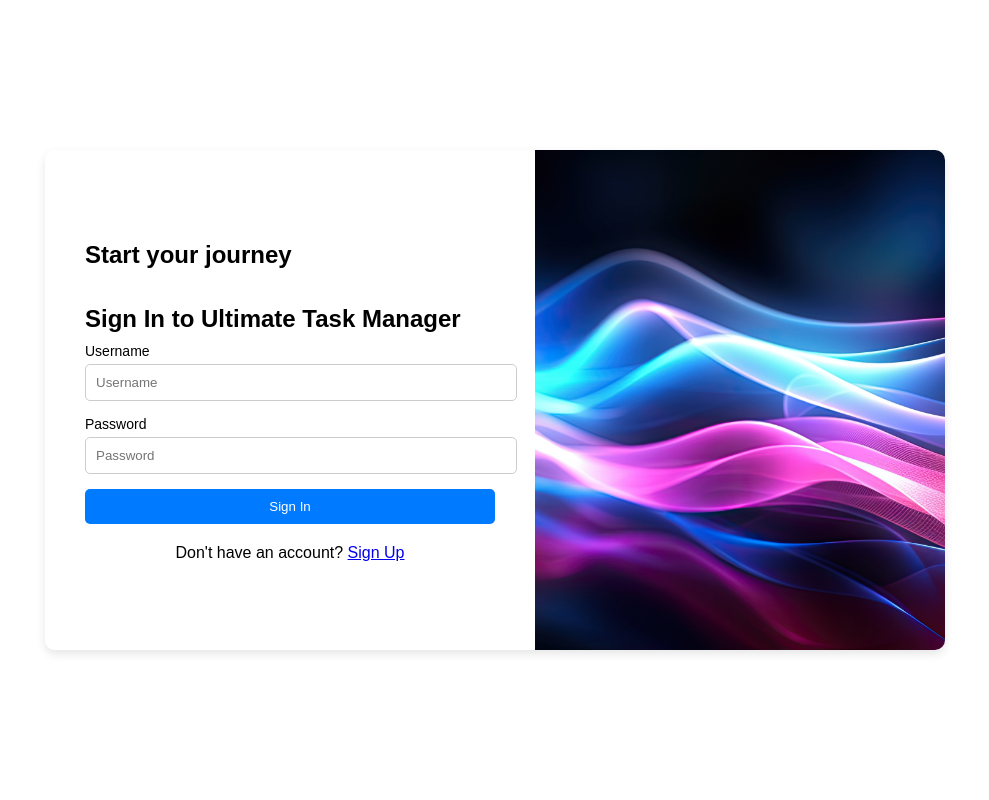
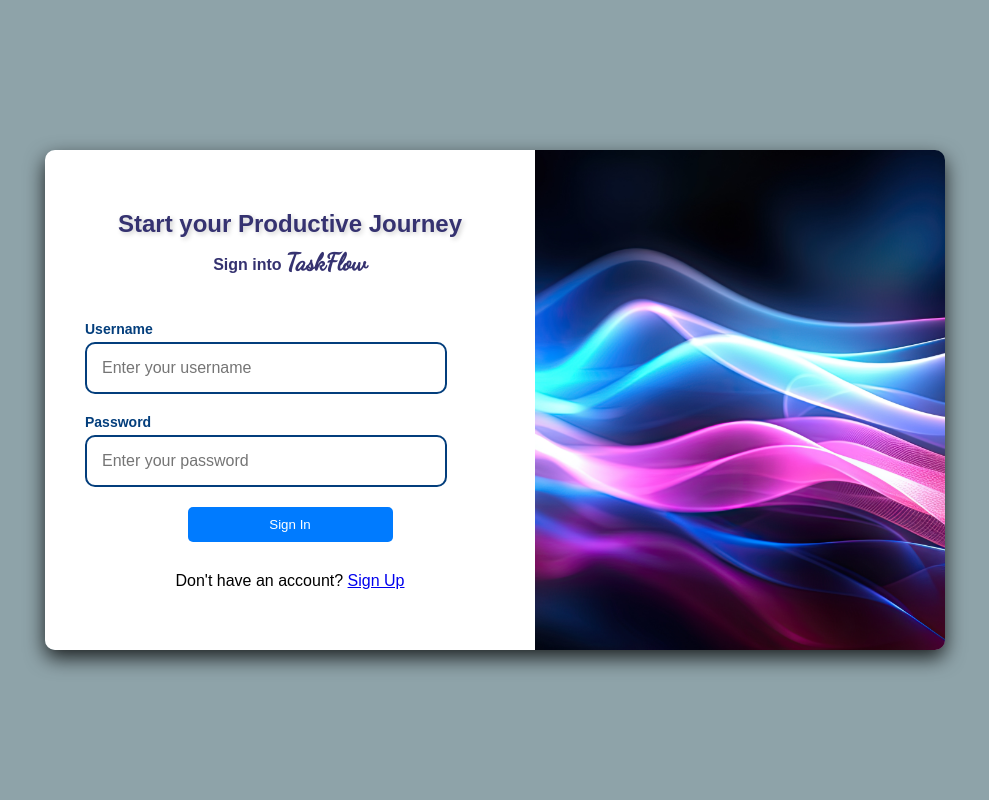
Before and after one commit to jialihuang0427/Flask-Task-App, a Flask app: page /login in a window 1280 px wide. Shown: the whole page, without its empty margins (145-1134 px from the left). Run offline with Flask 3, Linux system fonts and the light colour scheme; some libraries are stand-ins or nearby versions.

Commit message:
register and login done

```diff
--- a/static/login.css
+++ b/static/login.css
@@ -5,12 +5,70 @@ body {
     height: 100vh;
     margin: 0;
     font-family: Arial, sans-serif;
+    background: #8ea3a9; /* Light blue background */
 }
+
+@keyframes floatIn {
+    from {
+        opacity: 0;
+        transform: translateY(-30px);
+    }
+    to {
+        opacity: 1;
+        transform: translateY(0);
+    }
+}
+
+.heading-container {
+    animation: floatIn 1s ease-out;
+}
+
+.start-journey {
+    font-size: 2.6rem; /* Increased size */
+    font-weight: 800;  /* Make it bold */
+    color: #1a1a1a;    /* Darker color for emphasis */
+    text-shadow: 2px 2px 5px rgba(0, 0, 0, 0.2); /* Slight shadow for pop effect */
+}
+
+
+.sign-in-text {
+    font-size: 16px; /* Smaller font size */
+    text-align: center; /* Center alignment */
+    color: #353270;
+    margin-top: 10px; /* Increase spacing to move it down */
+}
+
+
+.taskflow {
+    font-family: 'Dancing Script', cursive;  /* Applies cursive only to 'TaskFlow' */
+    font-size: 24px;  /* Makes 'TaskFlow' slightly larger than rest */
+    font-weight: bold;
+}
+
+.sign-in-title {
+    font-size: 24px;
+    font-weight: bold;
+    color: #1e1e1e;
+}
+
+
+
+.heading-container {
+    margin-bottom: 30px; /* Increased space below */
+}
+
+.heading-container h1 {
+    font-size: 26px;
+    font-weight: bold;
+    margin-bottom: 5px; /* Reduces space between headings */
+}
+
+
 .container {
     display: flex;
     width: 900px;
     height: 500px;
-    box-shadow: 0px 4px 10px rgba(0, 0, 0, 0.1);
+    box-shadow: 0px 8px 20px rgba(0, 0, 0, 0.8); /* Shadow effect */
     border-radius: 10px;
     overflow: hidden;
 }
@@ -22,33 +80,69 @@ body {
     flex-direction: column;
     justify-content: center;
 }
+.register-section {
+    width: 50%;
+    background: #fff;
+    padding: 40px;
+    display: flex;
+    flex-direction: column;
+    justify-content: center;
+}
+.register-section h1, .login-section h2 {
+    text-align: center;
+    color: #353270; /* Light purple color */
+}
+
 .login-section h1 {
     font-size: 24px;
     margin-bottom: 10px;
 }
+
+.login-section h1, .login-section h2 {
+    text-align: center;
+    color: #353270; /* Light purple color */
+}
+
 .input-group {
-    margin-bottom: 15px;
+    margin-bottom: 20px;
+    text-align: left;
 }
+
 .input-group label {
+    font-size: 14px;
+    font-weight: bold;
+    color: #033e7c; /* Light purple color */
     display: block;
-    font-size: 14px;
     margin-bottom: 5px;
 }
+
 .input-group input {
-    width: 100%;
-    padding: 10px;
-    border: 1px solid #ccc;
-    border-radius: 5px;
+    width: 80%;
+    padding: 15px;
+    border: 2px solid #033e7c; /* Light purple border */
+    border-radius: 10px;
+    background: transparent;
+    font-size: 16px;
+    outline: none;
+    font-family: 'Poppins', sans-serif;
 }
 .btn {
-    width: 100%;
+    width: 50%;
     padding: 10px;
     background: #007bff;
     color: white;
+    text-align: center;
     border: none;
     border-radius: 5px;
     cursor: pointer;
+    display: block;
+    margin: 10px auto; /* Centers the button horizontally */
 }
+
+.btn:hover {
+    background: #0056b3;
+}
+
 .bottom-text {
     text-align: center;
     margin-top: 20px;
--- a/templates/login.html
+++ b/templates/login.html
@@ -3,27 +3,32 @@
     <head>
         <title>Login</title>
         <link rel="stylesheet" href="{{ url_for('static', filename='login.css') }}">
+        <link href="https://fonts.googleapis.com/css2?family=Dancing+Script:wght@500&display=swap" rel="stylesheet">
+
     </head>
 
 <body>
     <div class="container">
         <!-- Left Side: Login Form -->
         <div class="login-section">
-            <h2>Start your journey</h2>
-            <h1>Sign In to Ultimate Task Manager</h1>
+            <div class="heading-container">
+                <h1 class="start-journey">Start your Productive Journey</h1>
+                <h2 class="sign-in-text">Sign into <span class="taskflow">TaskFlow</span></h2>
+
+            </div>
 
             {% if error %}
                 <p class="error">{{ error }}</p>
             {% endif %}
 
-            <form method="POST">
+            <form method="POST" action="{{ url_for('login') }}">
                 <div class="input-group">
                     <label>Username</label>
-                    <input type="text" name="username" placeholder="Username" required><br>
+                    <input type="text" name="username" placeholder="Enter your username" required>
                 </div>
                 <div class="input-group">
                     <label>Password</label>
-                    <input type="password" name="password" placeholder="Password" required>
+                    <input type="password" name="password" placeholder="Enter your password" required>
                 </div>
                 <button type="submit" class="btn">Sign In</button>
             </form>
```
Also changed, not shown: templates/register.html (+33 -11 lines), 1 other file.
